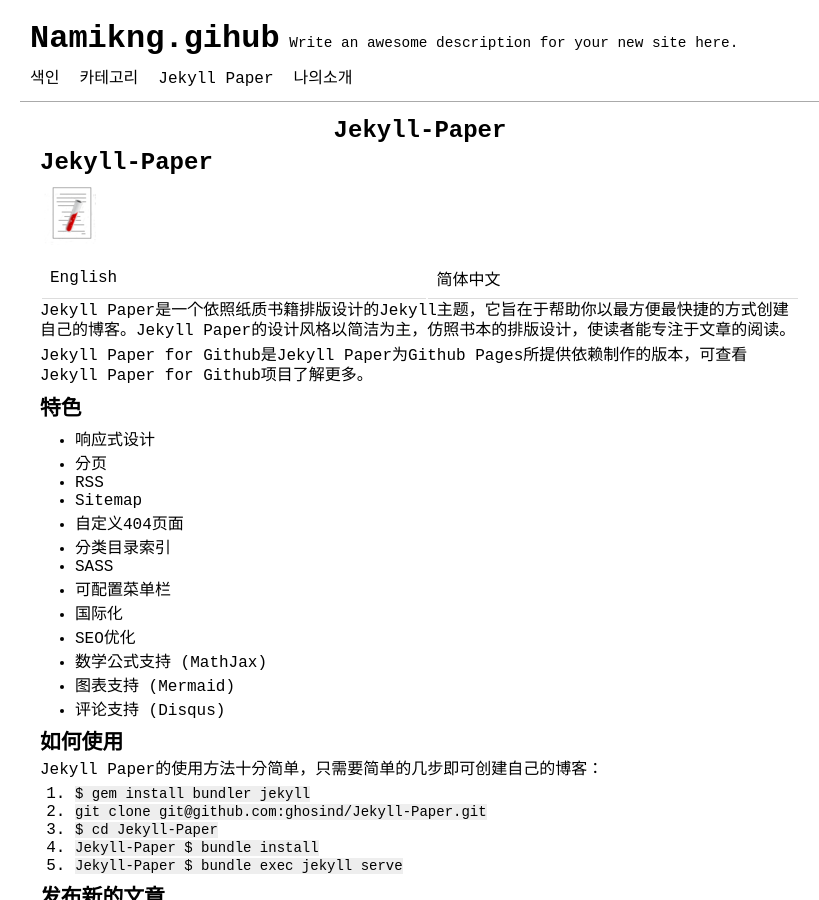
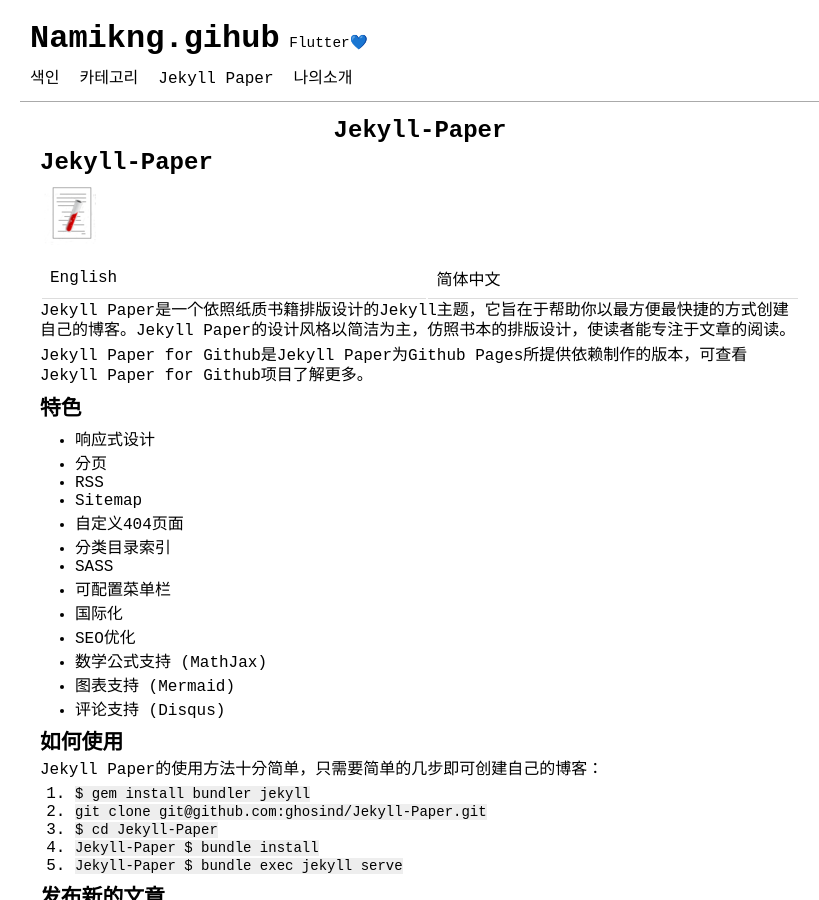
Before and after one commit to Namikng/Namikng.github.io, a Jekyll site: the page built from README-CN.md, in a window 1280 px wide and 900 px high. Shown: the whole window, without its empty margins (220-1039 px from the left). Built offline with Jekyll 4.4.1, drawn with Linux system fonts in a browser that asks for light colours; our own code applies the rules of GitHub Pages for plain Markdown files; some of the changed text lies outside the part shown.

Commit message:
Update _config.yml

```diff
--- a/_config.yml
+++ b/_config.yml
@@ -17,11 +17,11 @@
 email: namikng@gmail.com
 name: 강남이
 description: >- # this means to ignore newlines until "baseurl:"
-  Write an awesome description for your new site here.
+  Flutter💙
 keywords: Flutter
 baseurl: "" # the subpath of your site, e.g. /blog
-url: "" # the base hostname & protocol for your site, e.g. http://example.com
-domain: "example.com" # the domain name for your site, e.g. example.com
+url: "https://namikng.github.io" # the base hostname & protocol for your site, e.g. http://example.com
+domain: "namikng.github.io" # the domain name for your site, e.g. example.com
 language: ko
 # Supported languages list:
 # en: English
```
